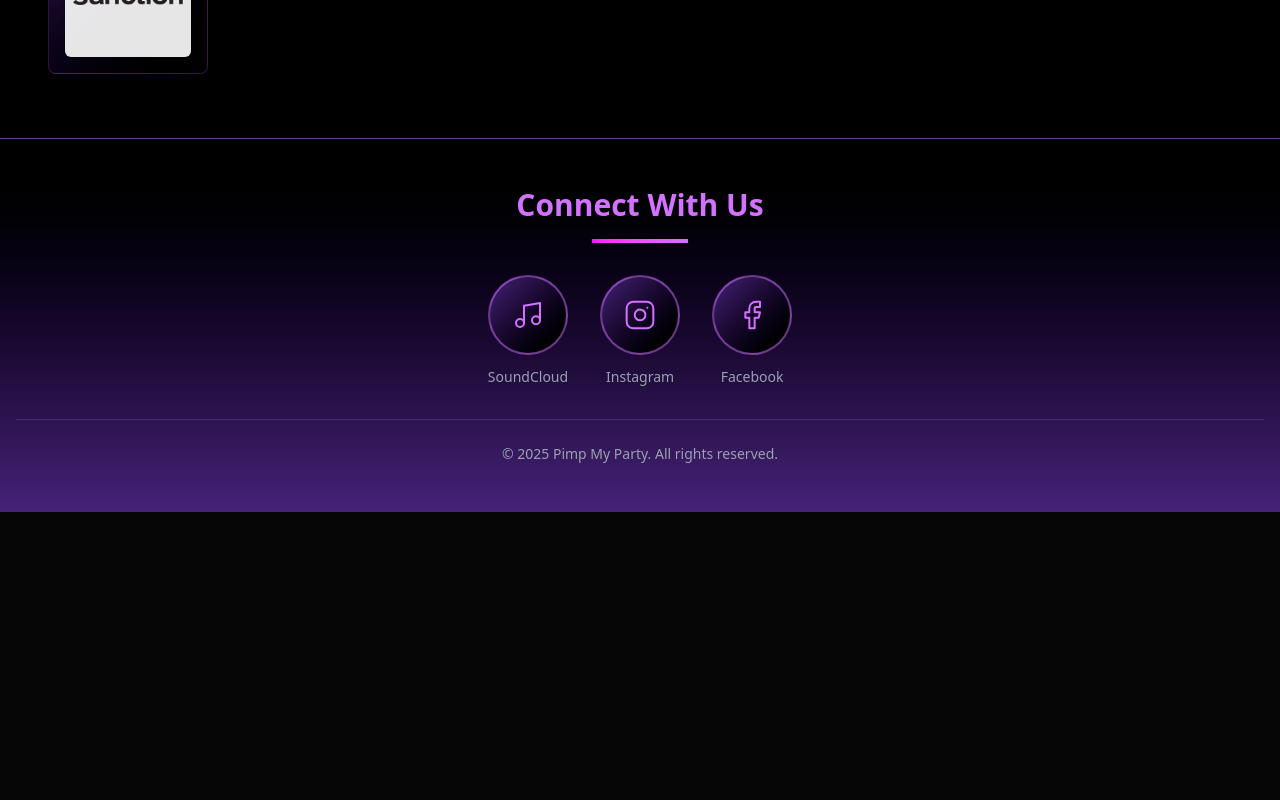
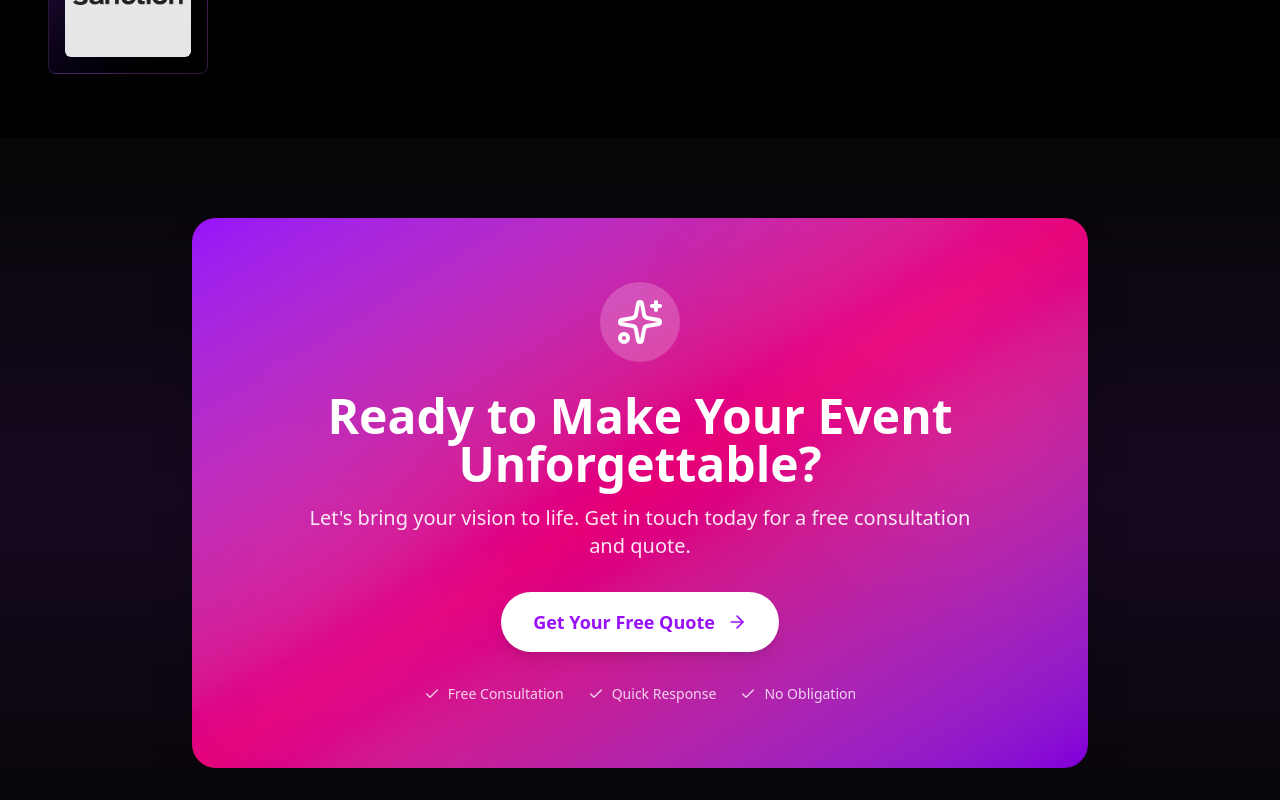
Before and after one commit to Greenie5656/pimp-my-party, a Next.js app: page / in a window 1280 px wide. Shown: the part 2000-2800 px from the top of the page. Before the commit the page ends 2512 px from the top, so only its background shows below. Built offline with nearby package versions, Linux system fonts and the light colour scheme.

Commit message:
formspree and cta added

```diff
--- a/src/app/contact/page.js
+++ b/src/app/contact/page.js
@@ -22,20 +22,38 @@ export default function ContactPage() {
     });
   };
 
-  const handleSubmit = async (e) => {
+const handleSubmit = async (e) => {
     e.preventDefault();
     setIsSubmitting(true);
 
-    // Simulate form submission
-    setTimeout(() => {
+    try {
+      // Send to Formspree
+      const response = await fetch('https://formspree.io/f/mzzjggqj', {
+        method: 'POST',
+        headers: {
+          'Content-Type': 'application/json',
+        },
+        body: JSON.stringify(formData),
+      });
+
+      if (response.ok) {
+        // Success!
+        setSubmitted(true);
+        setFormData({ name: '', email: '', phone: '', message: '' });
+
+        // Reset success message after 5 seconds
+        setTimeout(() => {
+          setSubmitted(false);
+        }, 5000);
+      } else {
+        // Error handling
+        alert('Oops! Something went wrong. Please try again.');
+      }
+    } catch (error) {
+      alert('Oops! Something went wrong. Please try again.');
+    } finally {
       setIsSubmitting(false);
-      setSubmitted(true);
-      // Reset form after 3 seconds
-      setTimeout(() => {
-        setSubmitted(false);
-        setFormData({ name: '', email: '', phone: '', message: '' });
-      }, 3000);
-    }, 1000);
+    }
   };
 
   return (
--- a/src/app/page.js
+++ b/src/app/page.js
@@ -1,11 +1,13 @@
 import Hero from "@/component/Hero";
 import Services from "@/component/Services";
+import CTA from "@/component/CTA"
 
 export default function Home() {
   return (
     <main>
       <Hero />
       <Services />
+      <CTA />
     </main>
   );
 }
--- /dev/null
+++ b/src/component/CTA.jsx
@@ -0,0 +1,146 @@
+'use client';
+
+import { motion } from 'framer-motion';
+import { ArrowRight, Check, Sparkles } from 'lucide-react';
+
+export default function CTA() {
+  return (
+    <section className="py-20 px-4 relative overflow-hidden">
+      {/* Background gradient blur effect */}
+      <div className="absolute inset-0 bg-gradient-to-b from-transparent via-purple-900/20 to-transparent pointer-events-none" />
+
+      <motion.div
+        initial={{ opacity: 0, y: 50 }}
+        whileInView={{ opacity: 1, y: 0 }}
+        viewport={{ once: true }}
+        transition={{ duration: 0.8 }}
+        className="max-w-4xl mx-auto relative"
+      >
+        <div className="bg-gradient-to-br from-purple-600 via-pink-600 to-purple-700 rounded-3xl p-12 md:p-16 shadow-2xl relative overflow-hidden">
+
+          {/* Animated background orbs */}
+          <motion.div
+            className="absolute top-0 right-0 w-72 h-72 bg-pink-400/30 rounded-full blur-3xl"
+            animate={{
+              scale: [1, 1.2, 1],
+              opacity: [0.3, 0.5, 0.3],
+            }}
+            transition={{
+              duration: 4,
+              repeat: Infinity,
+              ease: "easeInOut"
+            }}
+          />
+          <motion.div
+            className="absolute bottom-0 left-0 w-72 h-72 bg-purple-400/30 rounded-full blur-3xl"
+            animate={{
+              scale: [1.2, 1, 1.2],
+              opacity: [0.3, 0.5, 0.3],
+            }}
+            transition={{
+              duration: 4,
+              repeat: Infinity,
+              ease: "easeInOut",
+              delay: 2
+            }}
+          />
+
+          {/* Content */}
+          <div className="relative z-10 text-center">
+            {/* Icon */}
+            <motion.div
+              initial={{ scale: 0 }}
+              whileInView={{ scale: 1 }}
+              viewport={{ once: true }}
+              transition={{
+                type: "spring",
+                stiffness: 200,
+                delay: 0.2
+              }}
+              className="mb-6"
+            >
+              <div className="inline-block p-4 bg-white/20 rounded-full backdrop-blur-sm">
+                <Sparkles className="w-12 h-12 text-white" />
+              </div>
+            </motion.div>
+
+            {/* Heading */}
+            <motion.h2
+              initial={{ opacity: 0, y: 20 }}
+              whileInView={{ opacity: 1, y: 0 }}
+              viewport={{ once: true }}
+              transition={{ delay: 0.3 }}
+              className="text-4xl md:text-5xl font-bold text-white mb-4"
+            >
+              Ready to Make Your Event Unforgettable?
+            </motion.h2>
+
+            {/* Description */}
+            <motion.p
+              initial={{ opacity: 0, y: 20 }}
+              whileInView={{ opacity: 1, y: 0 }}
+              viewport={{ once: true }}
+              transition={{ delay: 0.4 }}
+              className="text-xl text-white/90 mb-8 max-w-2xl mx-auto"
+            >
+              Let's bring your vision to life. Get in touch today for a free consultation and quote.
+            </motion.p>
+
+            {/* Button */}
+            <motion.div
+              initial={{ opacity: 0, scale: 0.8 }}
+              whileInView={{ opacity: 1, scale: 1 }}
+              viewport={{ once: true }}
+              transition={{
+                type: "spring",
+                stiffness: 200,
+                delay: 0.5
+              }}
+            >
+              <motion.a
+                href="/contact"
+                whileHover={{ scale: 1.05 }}
+                whileTap={{ scale: 0.95 }}
+                className="inline-flex items-center gap-3 bg-white text-purple-600 px-8 py-4 rounded-full font-bold text-lg shadow-lg hover:shadow-2xl transition-all duration-300 group"
+              >
+                <span>Get Your Free Quote</span>
+                <motion.div
+                  animate={{ x: [0, 5, 0] }}
+                  transition={{
+                    duration: 1.5,
+                    repeat: Infinity,
+                    ease: "easeInOut"
+                  }}
+                >
+                  <ArrowRight className="w-5 h-5 group-hover:translate-x-1 transition-transform" />
+                </motion.div>
+              </motion.a>
+            </motion.div>
+
+            {/* Trust badges */}
+            <motion.div
+              initial={{ opacity: 0 }}
+              whileInView={{ opacity: 1 }}
+              viewport={{ once: true }}
+              transition={{ delay: 0.6 }}
+              className="mt-8 flex flex-wrap justify-center gap-6 text-white/80 text-sm"
+            >
+              <div className="flex items-center gap-2">
+                <Check className="w-4 h-4" />
+                <span>Free Consultation</span>
+              </div>
+              <div className="flex items-center gap-2">
+                <Check className="w-4 h-4" />
+                <span>Quick Response</span>
+              </div>
+              <div className="flex items-center gap-2">
+                <Check className="w-4 h-4" />
+                <span>No Obligation</span>
+              </div>
+            </motion.div>
+          </div>
+        </div>
+      </motion.div>
+    </section>
+  );
+}
```
